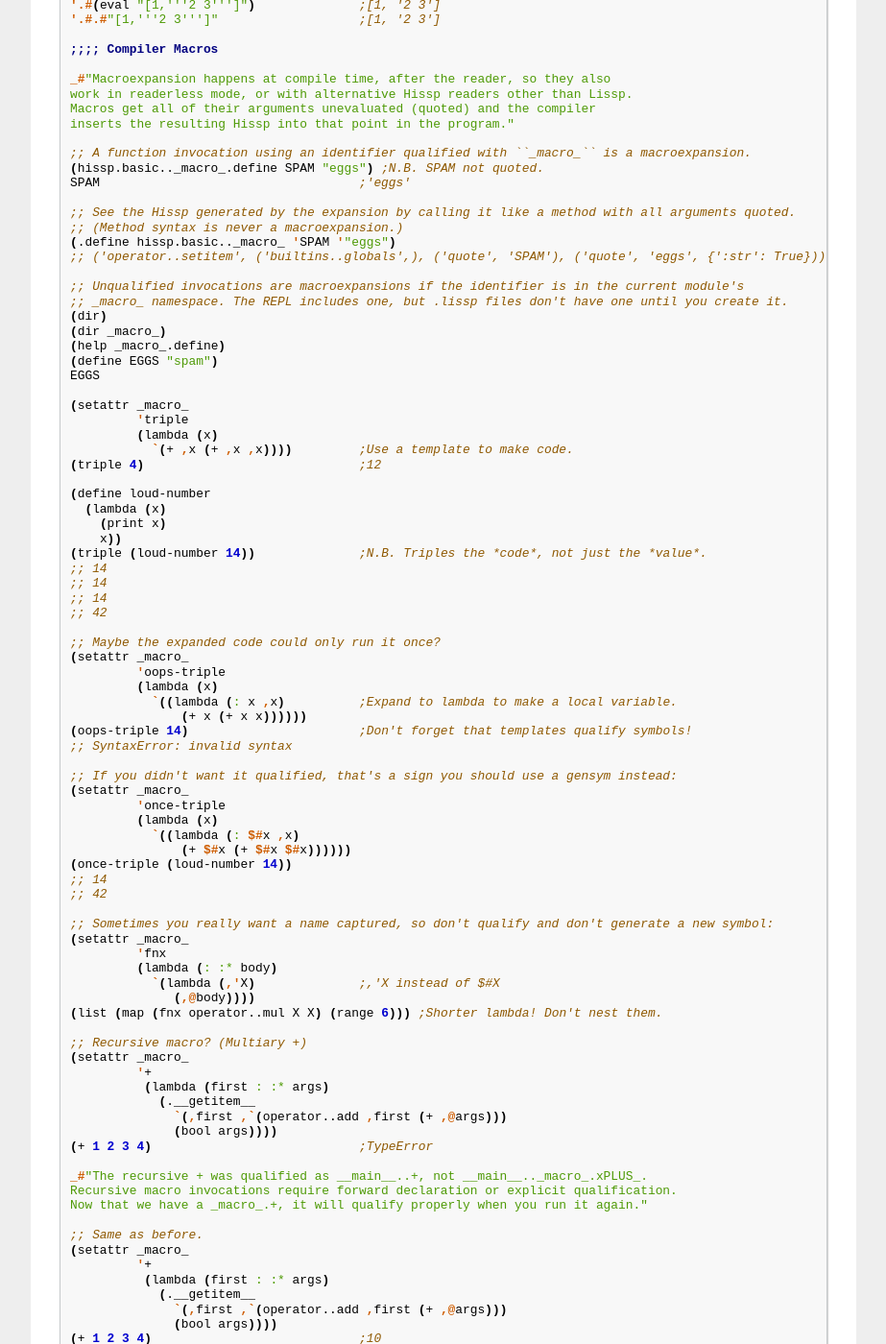
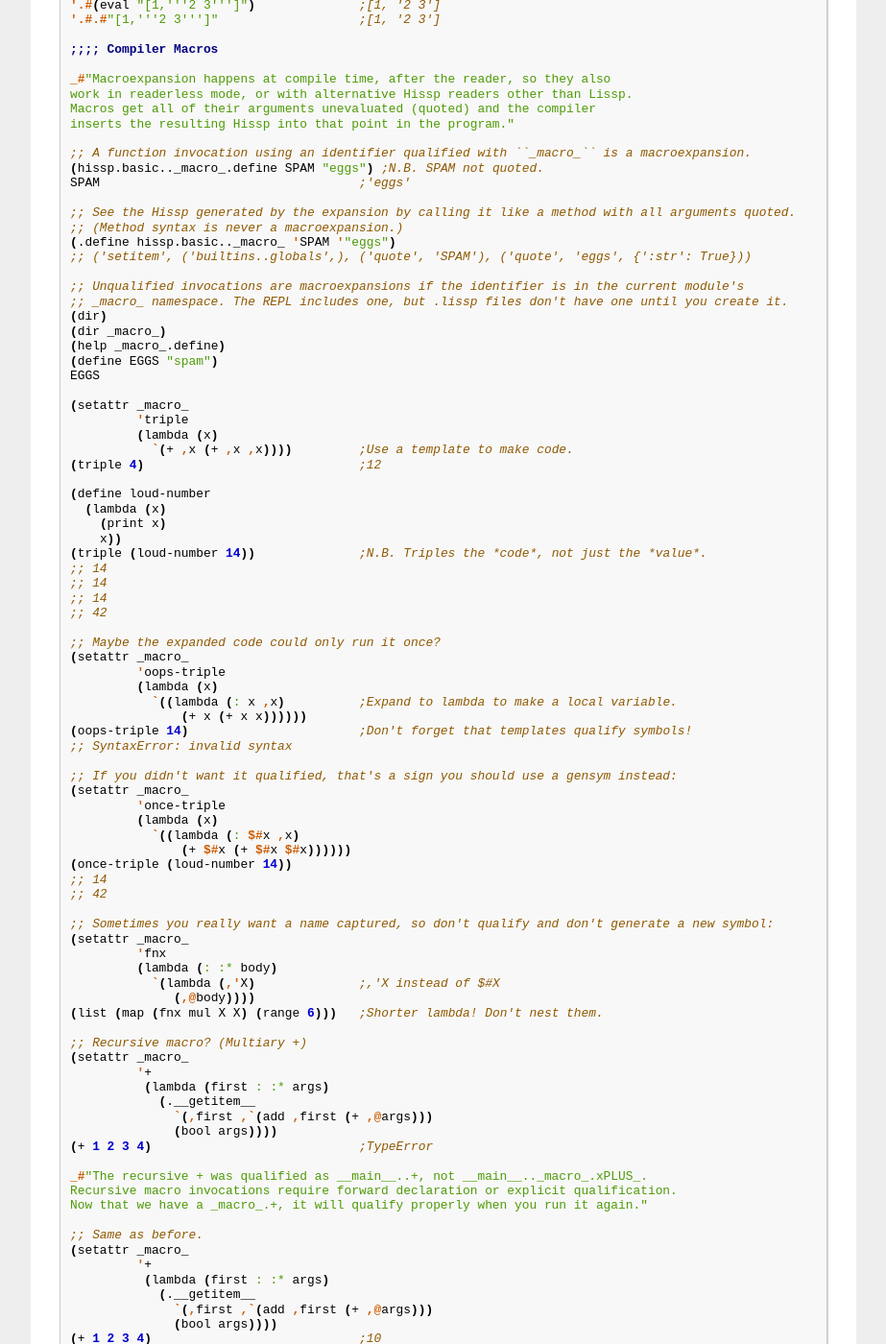
Before and after one commit to gilch/hissp, a Sphinx documentation site: the page built from docs/lissp_quickstart.rst, in a window 1280 px wide and 1400 px high, scrolled down 4908 px. Shown: the whole window at 96% size, without its empty margins (268-1191 px from the left). Built offline with Sphinx 7.4.7, drawn with Linux system fonts in a browser that asks for light colours; pages that are not in the unit, such as notebooks, are missing from menus; some of the changed text lies outside the part shown.

```diff
--- a/docs/faq.rst
+++ b/docs/faq.rst
@@ -1056,7 +1056,7 @@ you have to say which stage you are talking about.
 Lissp has all five
 (control word, symbol, string, identifier, and bytes)
 as distinct concepts.
-The lexer has only string and symbol *tokens*.
+The lexer has only string and atom *tokens*.
 Hissp has only string and bytes *values*.
 Python code has only string and bytes *literals*, and identifiers.
 
--- a/docs/lissp_quickstart.rst
+++ b/docs/lissp_quickstart.rst
@@ -130,7 +130,7 @@ Lissp Quick Start
    (lambda (x) x)                         ;Lambda invocations create functions.
 
    ;; Python parameter types are rather involved. Lambda does all of them.
-   (lambda (: a :?  b :? :/               ;positional only
+   (lambda (: a :?  b :?  :/ :?           ;positional only
             c :?  d :?                    ;normal
             e 1  f 2                      ;default
             :* args  h 4  i :?  j 1       ;star args, key word
@@ -249,7 +249,7 @@ Lissp Quick Start
    ;;; templates and tuples
 
    '(1 2 3)                               ;tuple
-   `(,(operator..pow 42 0) ,(+ 1 1) 3)    ;Interpolate with templates.
+   `(,(pow 42 0) ,(+ 1 1) 3)              ;Interpolate with templates.
    `("a" 'b c ,'d ,"e")                   ;Careful with quotes in templates! Try it.
    '(1 "a")                               ;Recursive quoting.
    `(1 ,"a")
@@ -335,7 +335,7 @@ Lissp Quick Start
    ;; See the Hissp generated by the expansion by calling it like a method with all arguments quoted.
    ;; (Method syntax is never a macroexpansion.)
    (.define hissp.basic.._macro_ 'SPAM '"eggs")
-   ;; ('operator..setitem', ('builtins..globals',), ('quote', 'SPAM'), ('quote', 'eggs', {':str': True}))
+   ;; ('setitem', ('builtins..globals',), ('quote', 'SPAM'), ('quote', 'eggs', {':str': True}))
 
    ;; Unqualified invocations are macroexpansions if the identifier is in the current module's
    ;; _macro_ namespace. The REPL includes one, but .lissp files don't have one until you create it.
@@ -386,14 +386,14 @@ Lissp Quick Start
             (lambda (: :* body)
               `(lambda (,'X)              ;,'X instead of $#X
                  (,@body))))
-   (list (map (fnx operator..mul X X) (range 6))) ;Shorter lambda! Don't nest them.
+   (list (map (fnx mul X X) (range 6)))   ;Shorter lambda! Don't nest them.
 
    ;; Recursive macro? (Multiary +)
    (setattr _macro_
             '+
              (lambda (first : :* args)
                (.__getitem__
-                 `(,first ,`(operator..add ,first (+ ,@args)))
+                 `(,first ,`(add ,first (+ ,@args)))
                  (bool args))))
    (+ 1 2 3 4)                            ;TypeError
 
@@ -406,7 +406,7 @@ Lissp Quick Start
             '+
              (lambda (first : :* args)
                (.__getitem__
-                 `(,first ,`(operator..add ,first (+ ,@args)))
+                 `(,first ,`(add ,first (+ ,@args)))
                  (bool args))))
    (+ 1 2 3 4)                            ;10
 
@@ -415,7 +415,7 @@ Lissp Quick Start
             '*
              (lambda (first : :* args)
                (.__getitem__
-                 `(,first ,`(operator..mul ,first (* ,@args)))
+                 `(,first ,`(mul ,first (* ,@args)))
                  (bool args))))
    (* 1 2 3 4)                            ;24
 
@@ -516,23 +516,23 @@ Lissp Quick Start
 
    (any-for x (range 1 11)                 ;imperative loop with break
      (print x : end " ")
-     (operator..not_ (operator..mod x 7)))
+     (not_ (mod x 7)))
    ;; 1 2 3 4 5 6 7 True
 
-   (if-else (operator.eq (input) 't)      ;ternary conditional
+   (if-else (eq (input "? ") 't)               ;ternary conditional
      (print "Yes")
      (print "No"))
 
-   (let (x (ast..literal_eval (input)))
+   (let (x (ast..literal_eval (input "? ")))
      ;; Multi-way branch.
-     (cond (operator..lt x 0) (print "Negative")
-           (operator..eq x 0) (print "Zero")
-           (operator..gt x 0) (print "Positive")
+     (cond (lt x 0) (print "Negative")
+           (eq x 0) (print "Zero")
+           (gt x 0) (print "Positive")
            :else (print "Not a number"))
-     (when (operator..eq x 0)             ;Conditional with side-effects, but no alternative.
+     (when (eq x 0)                       ;Conditional with side-effects, but no alternative.
        (print "In when")
        (print "was zero"))
-     (when-not (operator..eq x 0)
+     (when-not (eq x 0)
        (print "In when-not")
        (print "wasn't zero")))
 
```
Also changed, not shown: other parts of docs/lissp_quickstart.rst (+5 -5 lines).
